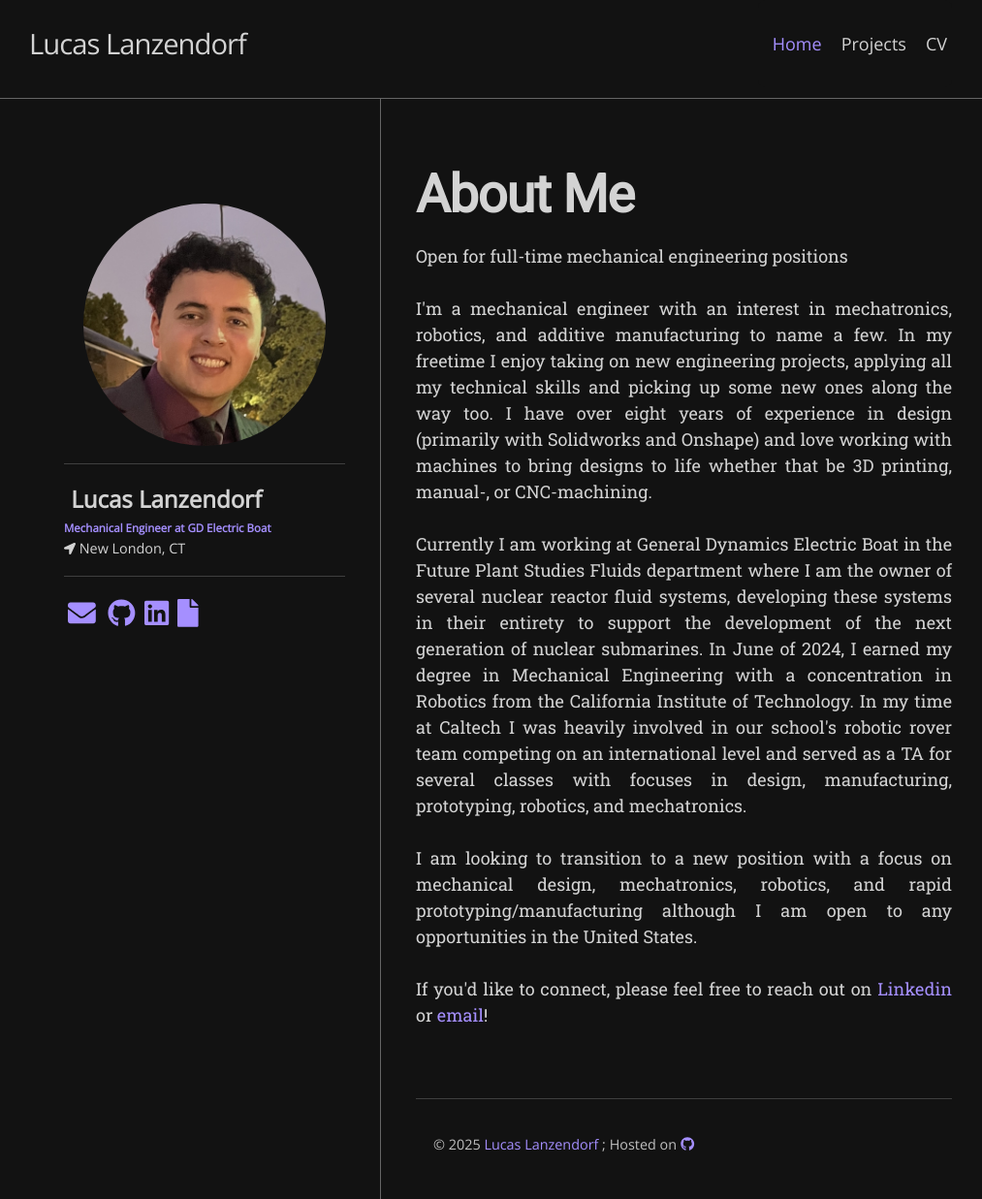
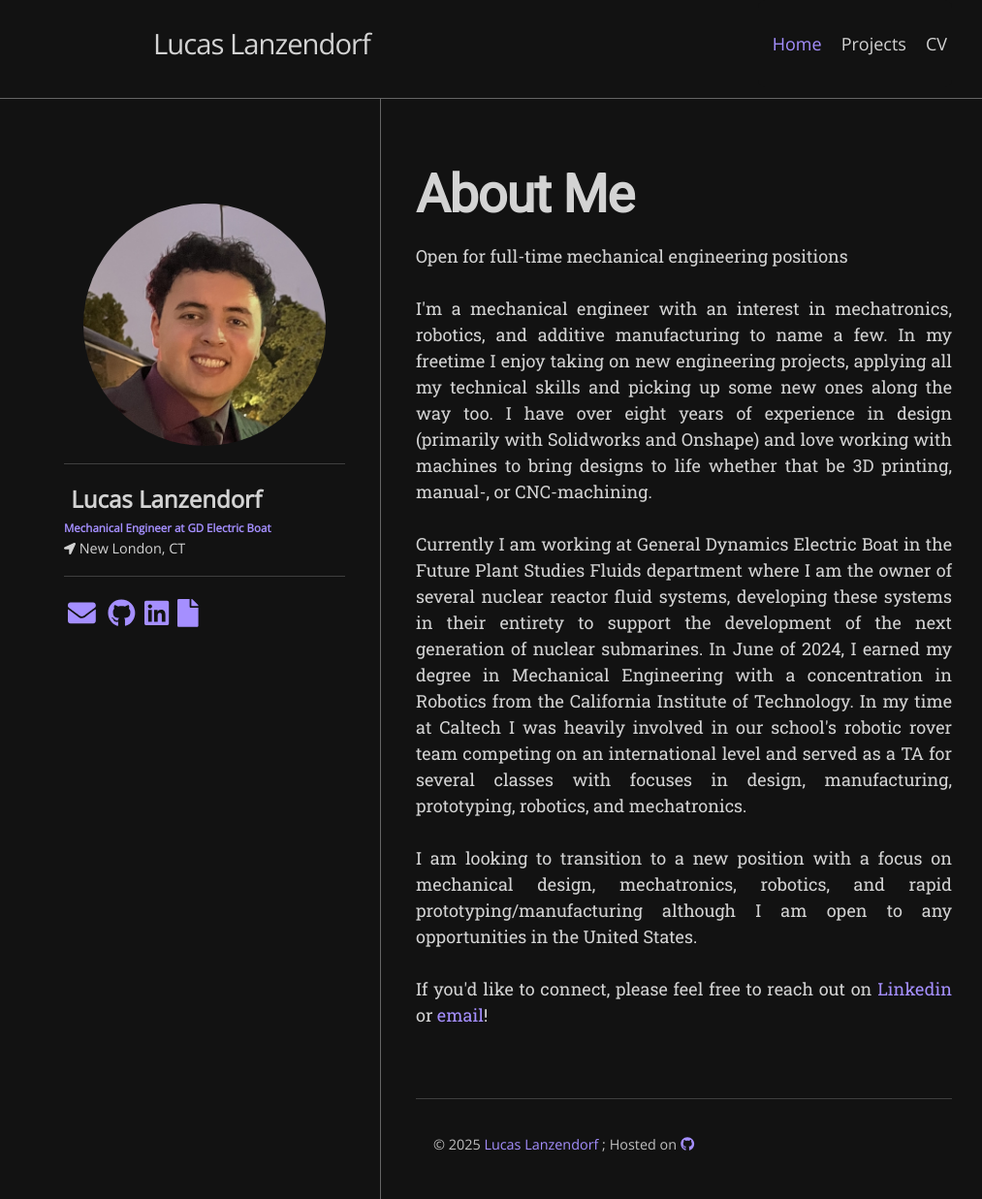
Before and after one commit to Lanzendorf/lanzendorf.github.io, a Jekyll site: the page built from index.html, in a window 1280 px wide. Shown: the whole page at 97% size, without its empty margins (116-1129 px from the left). Built offline with Jekyll 4.4.1, drawn with Linux system fonts in a browser that asks for light colours; nearby versions of some CDN libraries; some web fonts are replaced; the list of posts is cut into pages by our own code.

Commit message:
Update layout.scss

```diff
--- a/_sass/hamilton/layout.scss
+++ b/_sass/hamilton/layout.scss
@@ -50,7 +50,7 @@
   letter-spacing: -1px;
   margin-bottom: 0;
   float: left;
-  // margin-left: $spacing-unit * 2 ;
+  margin-left: 10vw;
 
 
   @include media-query($on-small) {
```
